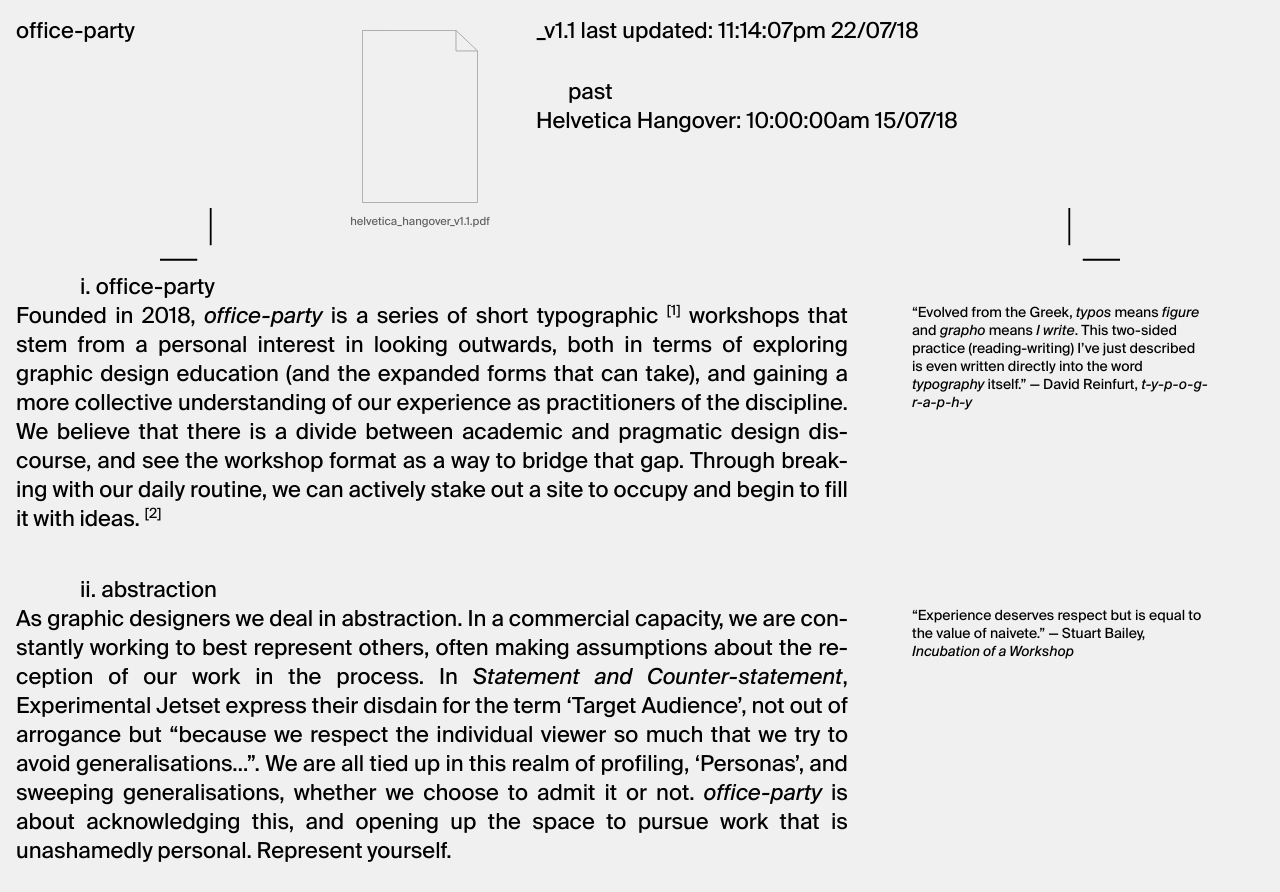
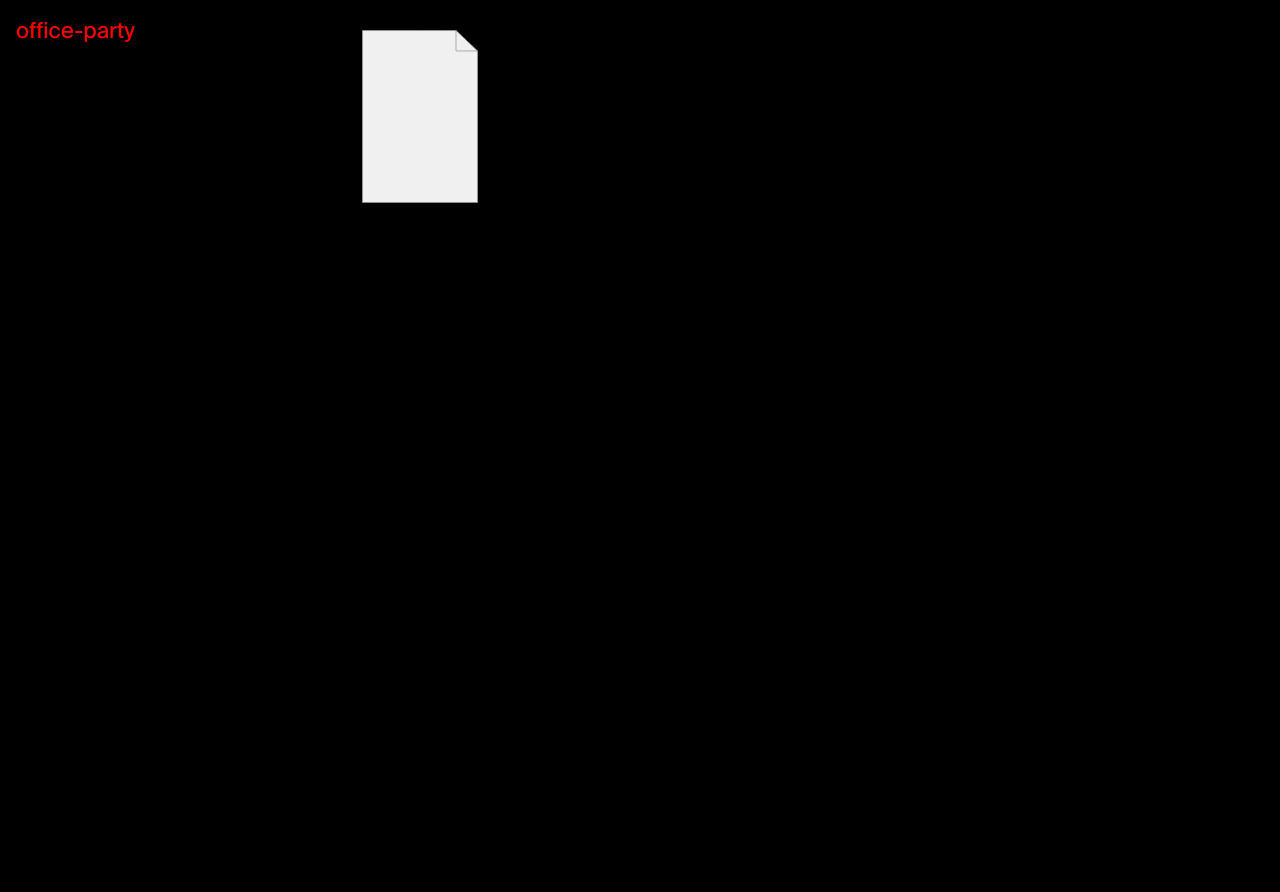
Before and after one commit to caitlinrassie/office-party.io, a plain HTML site: page index.html in a window 1280 px wide. Shown: the top 892 px of the page. Drawn offline with nearby package versions, Linux system fonts and the light colour scheme; files whose address does not match are found by name.

Commit message:
background colour

```diff
--- a/main.css
+++ b/main.css
@@ -40,7 +40,7 @@
 }
 
 body {
-  background: #F0F0F0;
+  background: #000000;
   margin: 0;
 }
 
@@ -133,7 +133,6 @@ p.label {
 #header {
   display: block;
   margin-bottom: 9rem;
-  /* border: solid 2px green; */
 }
 
 #office-party {
@@ -224,6 +223,7 @@ h1.header {
   margin: 0;
   padding: 0;
   font-size: 1rem;
+  color: red;
 }
 
 h2.header {
```
